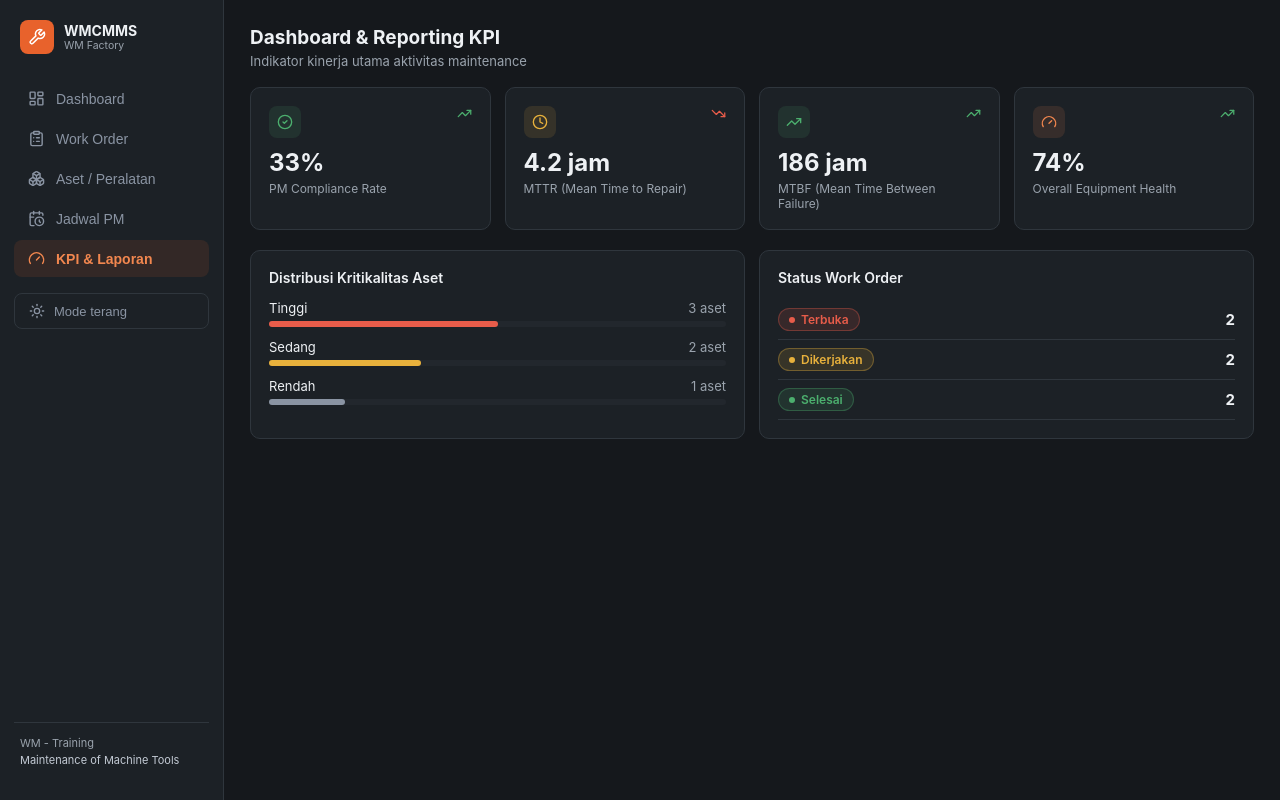
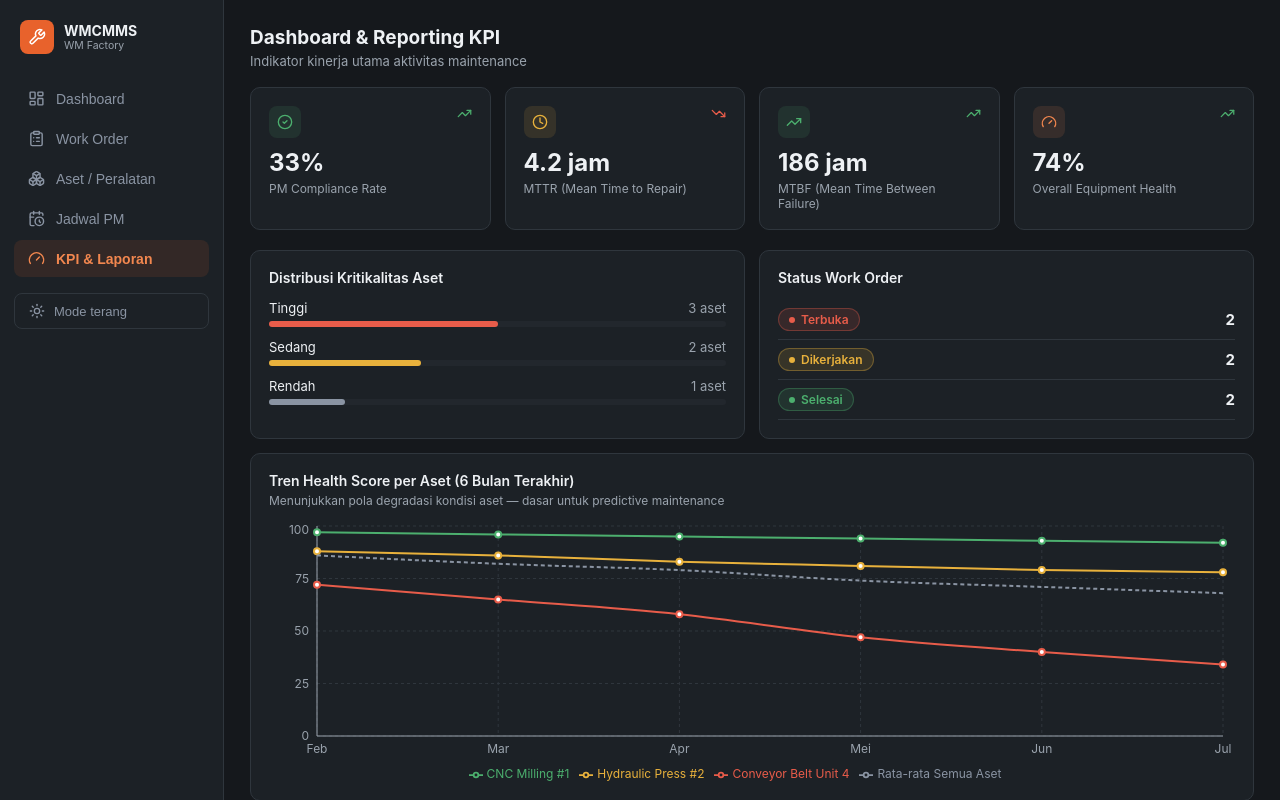
Before and after one commit to wldn-git/wm-cmms, a React (Vite) app: page / in a window 1280 px wide. Both pictures are taken after a click on the button "KPI & Laporan". Shown: the top 800 px of the page. Built offline with nearby package versions, Linux system fonts and the light colour scheme.

Commit message:
tambah grafik

```diff
--- a/package.json
+++ b/package.json
@@ -11,7 +11,8 @@
   "dependencies": {
     "lucide-react": "^0.395.0",
     "react": "^18.3.1",
-    "react-dom": "^18.3.1"
+    "react-dom": "^18.3.1",
+    "recharts": "^2.15.4"
   },
   "devDependencies": {
     "@vitejs/plugin-react": "^4.3.1",
--- a/src/App.jsx
+++ b/src/App.jsx
@@ -5,6 +5,10 @@ import {
   Search, Gauge, TrendingUp, TrendingDown, Factory, Sun, Moon,
   Pencil, Save, Trash2
 } from "lucide-react";
+import {
+  LineChart, Line, BarChart, Bar, AreaChart, Area,
+  XAxis, YAxis, CartesianGrid, Tooltip, Legend, ResponsiveContainer
+} from "recharts";
 
 /* ---------------------------------------------------
    THEME: "Industrial Steel & Ember"
@@ -55,6 +59,36 @@ const seedPM = [
   { id: "PM-04", asset: "AST-104", task: "Penggantian filter udara", freq: "Bulanan", due: "2026-08-01", status: "upcoming" },
   { id: "PM-05", asset: "AST-105", task: "Kalibrasi tailstock & pemeriksaan chuck", freq: "3 Bulanan", due: "2026-07-18", status: "due_soon" },
   { id: "PM-06", asset: "AST-106", task: "Pemeriksaan kualitas air pendingin", freq: "3 Bulanan", due: "2026-08-10", status: "upcoming" },
+];
+
+/* ---------------------------------------------------
+   DATA HISTORIS 6 BULAN — untuk grafik tren di KPI & Laporan
+--------------------------------------------------- */
+const healthTrend = [
+  { bulan: "Feb", "AST-101": 97, "AST-102": 88, "AST-103": 72, rata2: 86 },
+  { bulan: "Mar", "AST-101": 96, "AST-102": 86, "AST-103": 65, rata2: 82 },
+  { bulan: "Apr", "AST-101": 95, "AST-102": 83, "AST-103": 58, rata2: 79 },
+  { bulan: "Mei", "AST-101": 94, "AST-102": 81, "AST-103": 47, rata2: 74 },
+  { bulan: "Jun", "AST-101": 93, "AST-102": 79, "AST-103": 40, rata2: 71 },
+  { bulan: "Jul", "AST-101": 92, "AST-102": 78, "AST-103": 34, rata2: 68 },
+];
+
+const reliabilityTrend = [
+  { bulan: "Feb", mttr: 6.8, mtbf: 132 },
+  { bulan: "Mar", mttr: 6.1, mtbf: 145 },
+  { bulan: "Apr", mttr: 5.5, mtbf: 158 },
+  { bulan: "Mei", mttr: 5.0, mtbf: 168 },
+  { bulan: "Jun", mttr: 4.6, mtbf: 176 },
+  { bulan: "Jul", mttr: 4.2, mtbf: 186 },
+];
+
+const woTrend = [
+  { bulan: "Feb", korektif: 14, preventif: 6 },
+  { bulan: "Mar", korektif: 12, preventif: 8 },
+  { bulan: "Apr", korektif: 10, preventif: 10 },
+  { bulan: "Mei", korektif: 8, preventif: 12 },
+  { bulan: "Jun", korektif: 6, preventif: 14 },
+  { bulan: "Jul", korektif: 5, preventif: 15 },
 ];
 
 function getMeta(C) {
@@ -870,7 +904,7 @@ function KPIReport({ assets, workOrders, C }) {
         ))}
       </div>
 
-      <div style={{ display: "grid", gridTemplateColumns: "1fr 1fr", gap: 14 }}>
+      <div style={{ display: "grid", gridTemplateColumns: "1fr 1fr", gap: 14, marginBottom: 14 }}>
         <Card C={C}>
           <div style={{ fontSize: 14, fontWeight: 600, color: C.text, marginBottom: 14 }}>Distribusi Kritikalitas Aset</div>
           {byCriticality.map(b => (
@@ -901,6 +935,61 @@ function KPIReport({ assets, workOrders, C }) {
             );
           })}
         </Card>
+      </div>
+
+      <div style={{ display: "flex", flexDirection: "column", gap: 14 }}>
+        <Card C={C}>
+          <div style={{ fontSize: 14, fontWeight: 600, color: C.text, marginBottom: 4 }}>Tren Health Score per Aset (6 Bulan Terakhir)</div>
+          <div style={{ fontSize: 12, color: C.textDim, marginBottom: 14 }}>Menunjukkan pola degradasi kondisi aset — dasar untuk predictive maintenance</div>
+          <ResponsiveContainer width="100%" height={260}>
+            <LineChart data={healthTrend} margin={{ top: 4, right: 12, left: -12, bottom: 0 }}>
+              <CartesianGrid strokeDasharray="3 3" stroke={C.border} />
+              <XAxis dataKey="bulan" stroke={C.textDim} fontSize={12} tickLine={false} />
+              <YAxis stroke={C.textDim} fontSize={12} tickLine={false} domain={[0, 100]} />
+              <Tooltip contentStyle={{ background: C.panel2, border: `1px solid ${C.border}`, borderRadius: 8, fontSize: 12, color: C.text }} />
+              <Legend wrapperStyle={{ fontSize: 12, color: C.textDim }} />
+              <Line type="monotone" dataKey="AST-101" stroke={C.ok} strokeWidth={2} dot={{ r: 3 }} name="CNC Milling #1" />
+              <Line type="monotone" dataKey="AST-102" stroke={C.warn} strokeWidth={2} dot={{ r: 3 }} name="Hydraulic Press #2" />
+              <Line type="monotone" dataKey="AST-103" stroke={C.danger} strokeWidth={2} dot={{ r: 3 }} name="Conveyor Belt Unit 4" />
+              <Line type="monotone" dataKey="rata2" stroke={C.steel} strokeWidth={2} strokeDasharray="4 3" dot={false} name="Rata-rata Semua Aset" />
+            </LineChart>
+          </ResponsiveContainer>
+        </Card>
+
+        <div style={{ display: "grid", gridTemplateColumns: "1fr 1fr", gap: 14 }}>
+          <Card C={C}>
+            <div style={{ fontSize: 14, fontWeight: 600, color: C.text, marginBottom: 4 }}>Tren MTTR & MTBF</div>
+            <div style={{ fontSize: 12, color: C.textDim, marginBottom: 14 }}>MTTR turun & MTBF naik menandakan program maintenance yang membaik</div>
+            <ResponsiveContainer width="100%" height={240}>
+              <LineChart data={reliabilityTrend} margin={{ top: 4, right: 12, left: -12, bottom: 0 }}>
+                <CartesianGrid strokeDasharray="3 3" stroke={C.border} />
+                <XAxis dataKey="bulan" stroke={C.textDim} fontSize={12} tickLine={false} />
+                <YAxis yAxisId="left" stroke={C.warn} fontSize={12} tickLine={false} label={{ value: "Jam", angle: -90, position: "insideLeft", fontSize: 11, fill: C.textDim }} />
+                <YAxis yAxisId="right" orientation="right" stroke={C.ok} fontSize={12} tickLine={false} />
+                <Tooltip contentStyle={{ background: C.panel2, border: `1px solid ${C.border}`, borderRadius: 8, fontSize: 12, color: C.text }} />
+                <Legend wrapperStyle={{ fontSize: 12, color: C.textDim }} />
+                <Line yAxisId="left" type="monotone" dataKey="mttr" stroke={C.warn} strokeWidth={2} dot={{ r: 3 }} name="MTTR (jam)" />
+                <Line yAxisId="right" type="monotone" dataKey="mtbf" stroke={C.ok} strokeWidth={2} dot={{ r: 3 }} name="MTBF (jam)" />
+              </LineChart>
+            </ResponsiveContainer>
+          </Card>
+
+          <Card C={C}>
+            <div style={{ fontSize: 14, fontWeight: 600, color: C.text, marginBottom: 4 }}>Tren Work Order: Korektif vs Preventif</div>
+            <div style={{ fontSize: 12, color: C.textDim, marginBottom: 14 }}>Pergeseran dari reactive menuju proactive maintenance</div>
+            <ResponsiveContainer width="100%" height={240}>
+              <BarChart data={woTrend} margin={{ top: 4, right: 12, left: -12, bottom: 0 }}>
+                <CartesianGrid strokeDasharray="3 3" stroke={C.border} />
+                <XAxis dataKey="bulan" stroke={C.textDim} fontSize={12} tickLine={false} />
+                <YAxis stroke={C.textDim} fontSize={12} tickLine={false} />
+                <Tooltip contentStyle={{ background: C.panel2, border: `1px solid ${C.border}`, borderRadius: 8, fontSize: 12, color: C.text }} />
+                <Legend wrapperStyle={{ fontSize: 12, color: C.textDim }} />
+                <Bar dataKey="korektif" stackId="a" fill={C.danger} name="Korektif" radius={[0, 0, 0, 0]} />
+                <Bar dataKey="preventif" stackId="a" fill={C.ok} name="Preventif" radius={[4, 4, 0, 0]} />
+              </BarChart>
+            </ResponsiveContainer>
+          </Card>
+        </div>
       </div>
     </div>
   );
```
Also changed, not shown: 1 other file (tests, documents, lock files or other folders).
